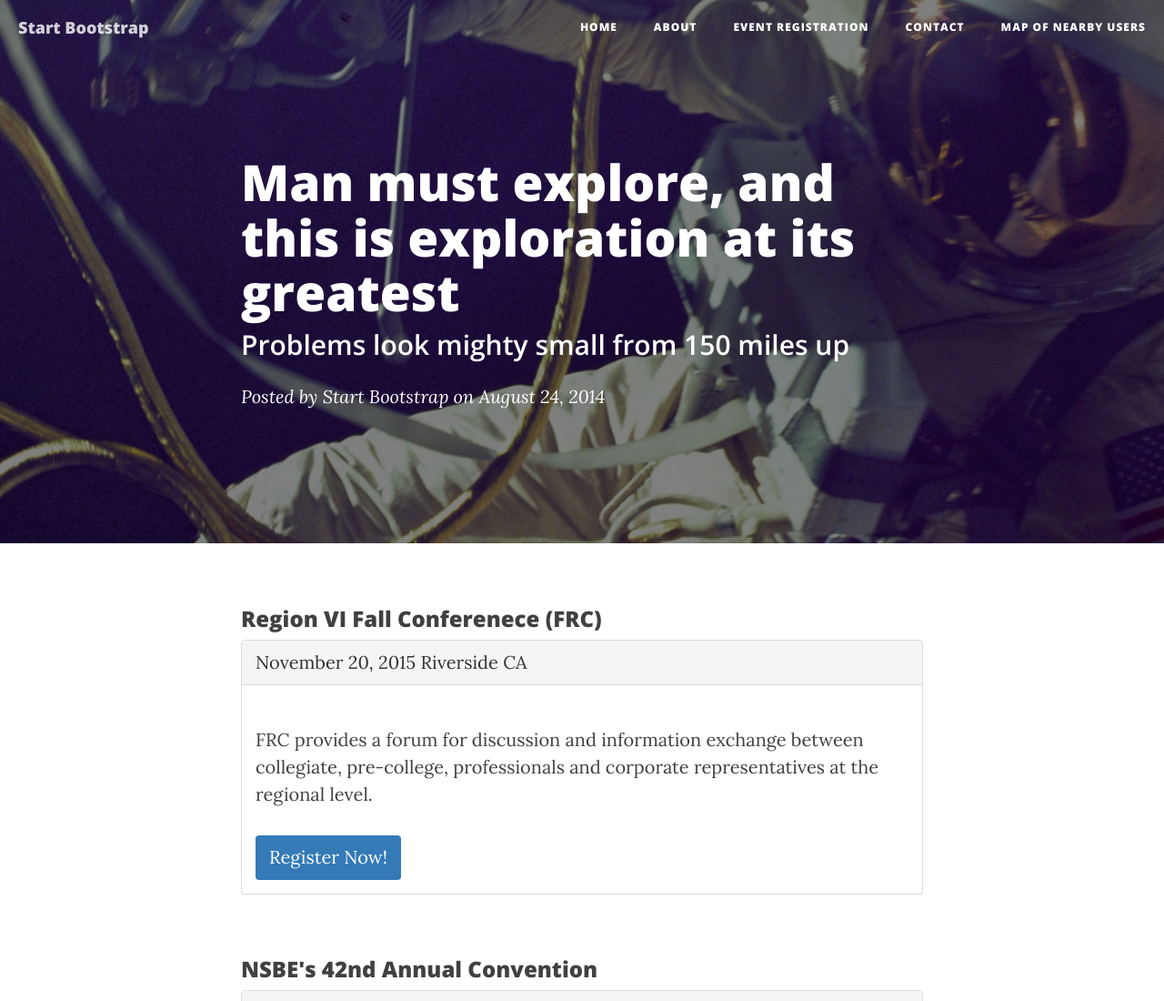
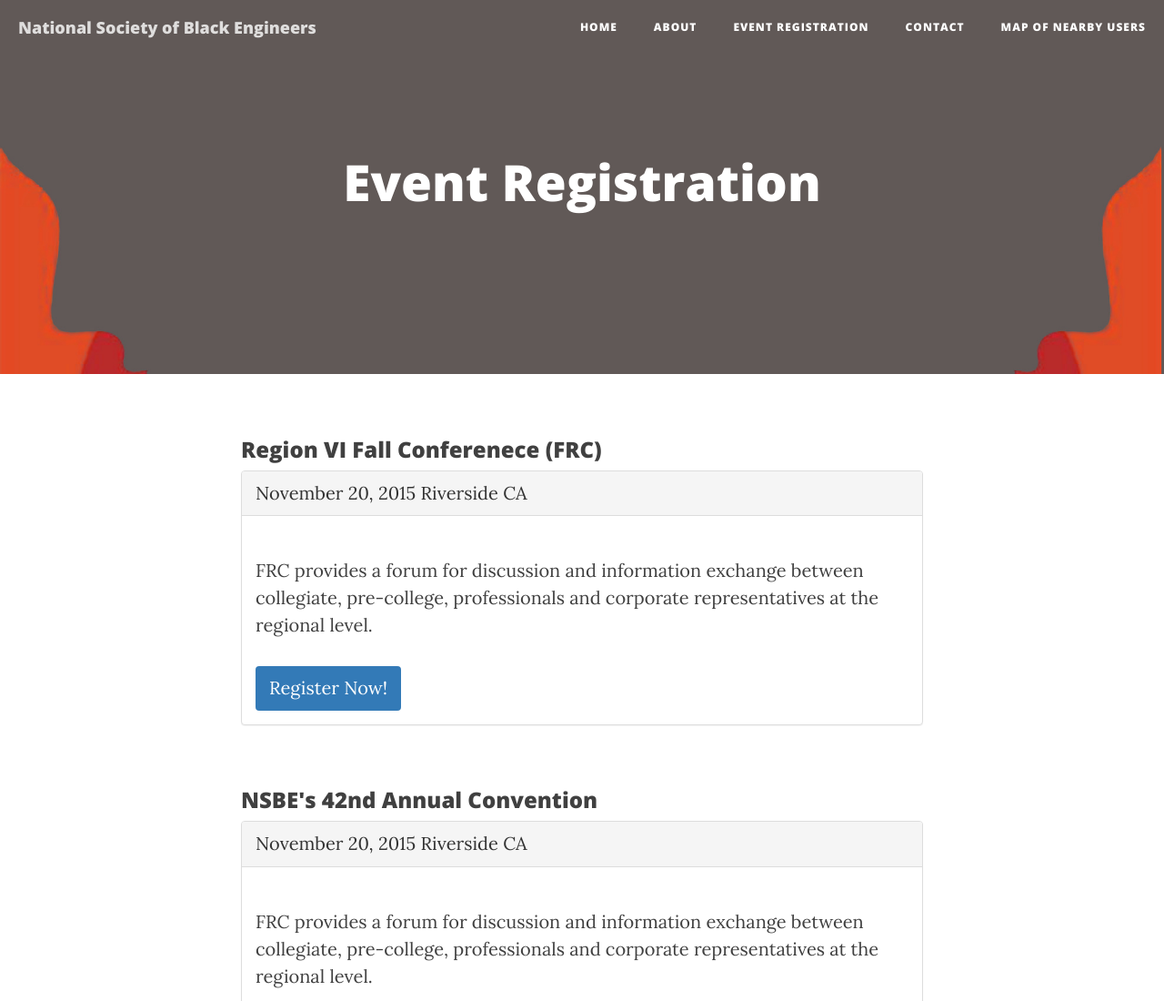
Before and after one commit to MomoSho/NSBEConnect-App, a plain HTML site: page post.html in a window 1280 px wide. Shown: the top 1100 px of the page at 91% size. Drawn offline with nearby package versions, Linux system fonts and the light colour scheme.

Commit message:
More Update to Event page
Yeah

```diff
--- a/post.html
+++ b/post.html
@@ -44,7 +44,7 @@
                     <span class="icon-bar"></span>
                     <span class="icon-bar"></span>
                 </button>
-                <a class="navbar-brand" href="index.html">Start Bootstrap</a>
+                <a class="navbar-brand" href="index.html">National Society of Black Engineers</a>
             </div>
 
             <!-- Collect the nav links, forms, and other content for toggling -->
@@ -74,14 +74,14 @@
 
     <!-- Page Header -->
     <!-- Set your background image for this header on the line below. -->
-    <header class="intro-header" style="background-image: url('img/post-bg.jpg')">
+    <header class="intro-header" style="background-image: url('img/Hackathon2.jpg')">
         <div class="container">
             <div class="row">
                 <div class="col-lg-8 col-lg-offset-2 col-md-10 col-md-offset-1">
                     <div class="post-heading">
-                        <h1>Man must explore, and this is exploration at its greatest</h1>
-                        <h2 class="subheading">Problems look mighty small from 150 miles up</h2>
-                        <span class="meta">Posted by <a href="#">Start Bootstrap</a> on August 24, 2014</span>
+                        <center><h1 style = "color : #00000">Event Registration</h1></center>
+                        <h2 class="subheading"></h2>
+                        <span class="meta"></span>
                     </div>
                 </div>
             </div>
```
Also changed, not shown: img/Hackathon.jpg (added), img/Hackathon1.jpg (added), img/Hackathon2.jpg (added).
